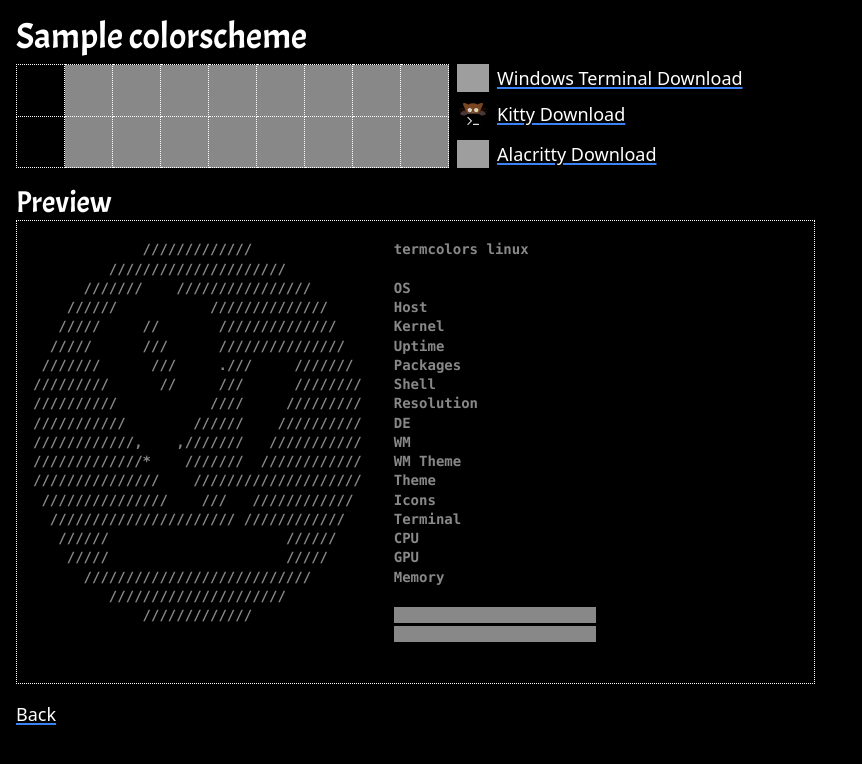
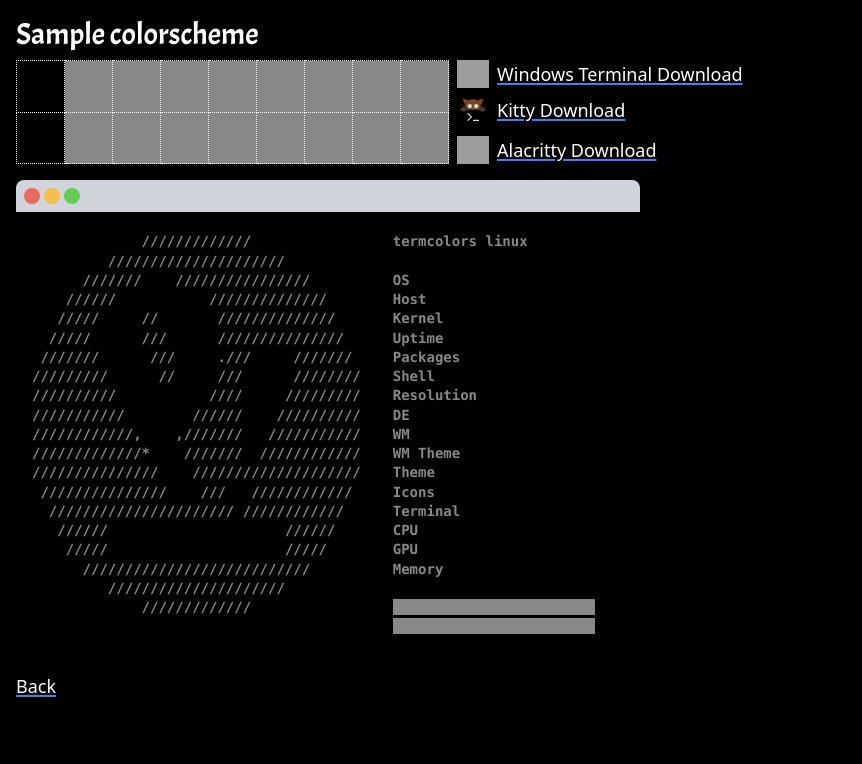
Before and after one commit to johnmatthiggins/termcolors, a Django app: a page that uses home/templates/neofetch.html in a window 1280 px wide. Shown: the top 764 px of the page, without its empty margins (0-862 px from the left). Run offline with Django 5.2, Linux system fonts and the light colour scheme; tables that the repository leaves empty hold one stand-in row (values such as "Sample post"); some libraries are stand-ins or nearby versions; grey boxes are pictures that could not be loaded.

Commit message:
got window working on example

```diff
--- a/home/templates/neofetch.html
+++ b/home/templates/neofetch.html
@@ -1,5 +1,5 @@
 {% load home_extras %}
-<pre class="border border-white border-dotted px-[1rem] text-sm flex gap-[2rem] leading-snug font-mono" style="background-color: {{ colorscheme.background }};">
+<pre class="px-[1rem] text-sm flex gap-[2rem] leading-snug font-mono" style="background-color: {{ colorscheme.background }};">
 <div style="color: {{ colorscheme.foreground }};">
 <span style="color:{{ colorscheme.color6 }};"></span><span style="font-weight:bold;color:{{ colorscheme.color6 }};">             /////////////
          /////////////////////
@@ -45,6 +45,5 @@
 {% for i in 8|rangeloop %}{% with key="color"|concat:i %}<span style="background-color:{{ colorscheme|dict_key:key }};">   </span>{% endwith %}{% endfor %}
 {% for i in 8|rangeloop:16 %}{% with key="color"|concat:i %}<span style="background-color:{{ colorscheme|dict_key:key }};">   </span>{% endwith %}{% endfor %}
 
-
 </div>
 </pre>
--- a/home/templates/themeinfo.html
+++ b/home/templates/themeinfo.html
@@ -5,7 +5,7 @@
 {% endblock title %}
 {% block root %}
 <div class="w-full p-4 text-lg">
-	<h1 class="text-white text-4xl mb-2" style="font-family: Acme;">{{ colorscheme.name }}</h1>
+	<h1 class="text-white text-3xl mb-2" style="font-family: Acme;">{{ colorscheme.name }}</h1>
 	<div class="flex gap-2 mb-4">
 		<table>
 			<tbody>
@@ -84,9 +84,19 @@
 			</div>
 		</div>
 	</div>
-	<h1 class="text-3xl text-white" style="font-family: Acme;">Preview</h1>
-	<div class="flex gap-2">
-	{% include "neofetch.html" %}
+	<div class="flex flex-col w-1/2">
+		<div class="rounded-t-lg bg-gray-300 px-2 py-2 flex justify-between border-b-black border-b-solid border-b">
+				<div class="flex items-center gap-1">
+					<span class="min-w-4 h-4 rounded-full" style="background-color: #EB6A5F;"></span>
+					<span class="min-w-4 h-4 rounded-full" style="background-color: #F5BD4E;"></span>
+					<span class="min-w-4 h-4 rounded-full" style="background-color: #65CC58;"></span>
+				</div>
+				<div class="font-bold" style="font-family: Inter;">
+				</div>
+		</div>
+		<div>
+		{% include "neofetch.html" %}
+		</div>
 	</div>
 	<div class="w-full mt-4">
 		<a href="/" class="underline underline-offset-2 decoration-blue-500 text-white decoration-2">
--- a/theme/static/css/dist/styles.css
+++ b/theme/static/css/dist/styles.css
@@ -806,20 +806,16 @@ select {
   margin-bottom: 0.5rem;
 }
 
+.mb-4 {
+  margin-bottom: 1rem;
+}
+
 .ml-\[-2\.5rem\] {
   margin-left: -2.5rem;
 }
 
 .mt-4 {
   margin-top: 1rem;
-}
-
-.mb-3 {
-  margin-bottom: 0.75rem;
-}
-
-.mb-4 {
-  margin-bottom: 1rem;
 }
 
 .block {
@@ -838,6 +834,18 @@ select {
   height: 100vh;
 }
 
+.h-4 {
+  height: 1rem;
+}
+
+.min-h-4 {
+  min-height: 1rem;
+}
+
+.w-1\/2 {
+  width: 50%;
+}
+
 .w-8 {
   width: 2rem;
 }
@@ -850,8 +858,16 @@ select {
   width: 100%;
 }
 
+.w-4 {
+  width: 1rem;
+}
+
 .min-w-8 {
   min-width: 2rem;
+}
+
+.min-w-4 {
+  min-width: 1rem;
 }
 
 .max-w-8 {
@@ -870,10 +886,6 @@ select {
   align-items: center;
 }
 
-.justify-start {
-  justify-content: flex-start;
-}
-
 .justify-center {
   justify-content: center;
 }
@@ -886,12 +898,12 @@ select {
   gap: 0.5rem;
 }
 
-.gap-\[rem\] {
-  gap: rem;
+.gap-\[2rem\] {
+  gap: 2rem;
 }
 
-.gap-\[2rem\] {
-  gap: 2rem;
+.gap-1 {
+  gap: 0.25rem;
 }
 
 .rounded-full {
@@ -902,12 +914,36 @@ select {
   border-radius: 0.5rem;
 }
 
+.rounded-t-md {
+  border-top-left-radius: 0.375rem;
+  border-top-right-radius: 0.375rem;
+}
+
+.rounded-b-md {
+  border-bottom-right-radius: 0.375rem;
+  border-bottom-left-radius: 0.375rem;
+}
+
+.rounded-t-lg {
+  border-top-left-radius: 0.5rem;
+  border-top-right-radius: 0.5rem;
+}
+
+.rounded-t-full {
+  border-top-left-radius: 9999px;
+  border-top-right-radius: 9999px;
+}
+
 .border {
   border-width: 1px;
 }
 
 .border-2 {
   border-width: 2px;
+}
+
+.border-b {
+  border-bottom-width: 1px;
 }
 
 .border-solid {
@@ -921,6 +957,16 @@ select {
 .border-white {
   --tw-border-opacity: 1;
   border-color: rgb(255 255 255 / var(--tw-border-opacity, 1));
+}
+
+.border-black {
+  --tw-border-opacity: 1;
+  border-color: rgb(0 0 0 / var(--tw-border-opacity, 1));
+}
+
+.border-b-black {
+  --tw-border-opacity: 1;
+  border-bottom-color: rgb(0 0 0 / var(--tw-border-opacity, 1));
 }
 
 .bg-black {
@@ -938,6 +984,11 @@ select {
   background-color: rgb(249 250 251 / var(--tw-bg-opacity, 1));
 }
 
+.bg-gray-300 {
+  --tw-bg-opacity: 1;
+  background-color: rgb(209 213 219 / var(--tw-bg-opacity, 1));
+}
+
 .p-4 {
   padding: 1rem;
 }
@@ -947,14 +998,29 @@ select {
   padding-right: 0.75rem;
 }
 
+.px-\[1rem\] {
+  padding-left: 1rem;
+  padding-right: 1rem;
+}
+
 .py-4 {
   padding-top: 1rem;
   padding-bottom: 1rem;
 }
 
-.px-\[1rem\] {
-  padding-left: 1rem;
-  padding-right: 1rem;
+.px-2 {
+  padding-left: 0.5rem;
+  padding-right: 0.5rem;
+}
+
+.py-1 {
+  padding-top: 0.25rem;
+  padding-bottom: 0.25rem;
+}
+
+.py-2 {
+  padding-top: 0.5rem;
+  padding-bottom: 0.5rem;
 }
 
 .pl-4 {
@@ -965,12 +1031,17 @@ select {
   text-align: left;
 }
 
+.font-mono {
+  font-family: ui-monospace, SFMono-Regular, Menlo, Monaco, Consolas, "Liberation Mono", "Courier New", monospace;
+}
+
 .font-serif {
   font-family: ui-serif, Georgia, Cambria, "Times New Roman", Times, serif;
 }
 
-.font-mono {
-  font-family: ui-monospace, SFMono-Regular, Menlo, Monaco, Consolas, "Liberation Mono", "Courier New", monospace;
+.text-2xl {
+  font-size: 1.5rem;
+  line-height: 2rem;
 }
 
 .text-3xl {
@@ -996,6 +1067,10 @@ select {
 .text-sm {
   font-size: 0.875rem;
   line-height: 1.25rem;
+}
+
+.font-bold {
+  font-weight: 700;
 }
 
 .italic {
@@ -1049,10 +1124,6 @@ select {
   filter: var(--tw-blur) var(--tw-brightness) var(--tw-contrast) var(--tw-grayscale) var(--tw-hue-rotate) var(--tw-invert) var(--tw-saturate) var(--tw-sepia) var(--tw-drop-shadow);
 }
 
-.filter {
-  filter: var(--tw-blur) var(--tw-brightness) var(--tw-contrast) var(--tw-grayscale) var(--tw-hue-rotate) var(--tw-invert) var(--tw-saturate) var(--tw-sepia) var(--tw-drop-shadow);
-}
-
 .hover\:cursor-pointer:hover {
   cursor: pointer;
 }
```
Also changed, not shown: home/static/close.svg (added), home/static/minimize.svg (added).
